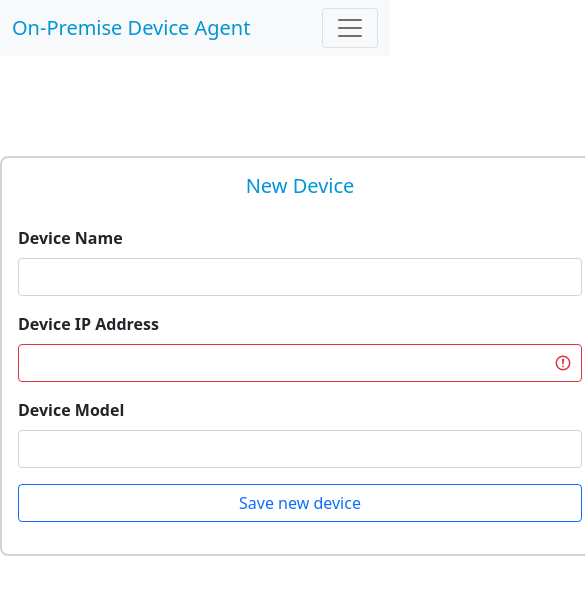
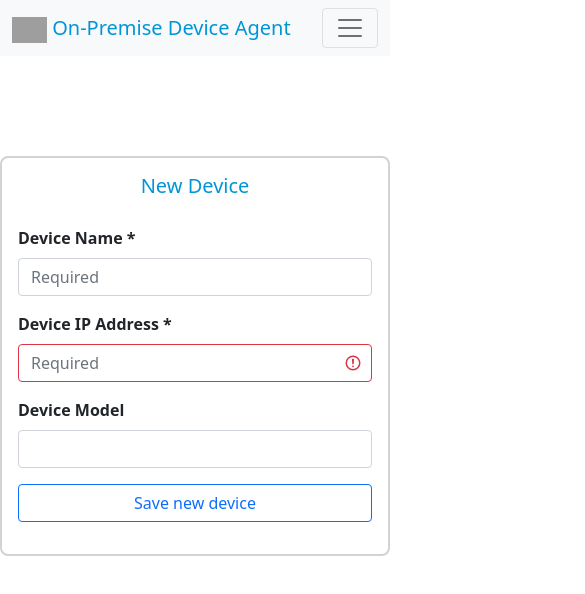
Before and after one commit to sergioandresestrada/OnPremiseDeviceAgent, a React (Create React App) app in the folder cloud-infra/frontend/: page /devices/new in a window 390 px wide. Shown: the top 594 px of the page, 585 px wide, since content can reach past the window. Built offline with nearby package versions, Linux system fonts and the light colour scheme; grey boxes are pictures that could not be loaded.

Commit message:
Improved UI: required fields, images and use of responsive tags

```diff
--- a/cloud-infra/frontend/public/index.html
+++ b/cloud-infra/frontend/public/index.html
@@ -2,7 +2,7 @@
 <html lang="en">
   <head>
     <meta charset="utf-8" />
-    <link rel="icon" href="%PUBLIC_URL%/favicon.ico" />
+    <link rel="icon" href="%PUBLIC_URL%/hp_logo.ico" />
     <meta name="viewport" content="width=device-width, initial-scale=1" />
     <meta name="theme-color" content="#000000" />
     <meta
--- a/cloud-infra/frontend/src/App.css
+++ b/cloud-infra/frontend/src/App.css
@@ -7,7 +7,6 @@
     margin-top: 100px;
     padding: 1em;
     text-align: justify;
-    width: 600px;
 }
 
 label {
@@ -23,7 +22,6 @@ label {
     margin-top: 100px;
     padding: 1em;
     text-align: left;
-    width: 800px;
     word-wrap: break-word;
 }
 
--- a/cloud-infra/frontend/src/Components/DeviceForm.tsx
+++ b/cloud-infra/frontend/src/Components/DeviceForm.tsx
@@ -1,7 +1,7 @@
 
 import React, { FormEvent } from "react";
 import { Link } from "react-router-dom";
-import { Button, Form as FormRS, FormGroup, Input, Label, Modal, ModalBody, ModalFooter, ModalHeader, Spinner } from 'reactstrap';
+import { Button, Col, Container, Form as FormRS, FormGroup, Input, Label, Modal, ModalBody, ModalFooter, ModalHeader, Row, Spinner } from 'reactstrap';
 import { Device } from "../utils/types";
 import { URL, validateIP } from "../utils/utils";
 
@@ -263,17 +263,19 @@ class DeviceForm extends React.Component<PDeviceForm,IDeviceForm> {
         }
 
         return (
-            <div className='Form'>
+            <Container>
+                <Row>
+                    <Col className="Form" style={{maxWidth:"600px"}}>
                         <h5 style={{textAlign: 'center', color:'#0096D6', paddingBottom:'1em'}}>{(this.props.isNewDevice ? 'New' : 'Update') + " Device" }</h5>
 
                         <FormRS onSubmit={this.props.isNewDevice? this.handleSubmitNew : this.handleSubmitUpdate}>
                             <FormGroup>
-                        <Label for='deviceName'>Device Name</Label>
-                        <Input onChange={this.handleChangeName} type="text" id="deviceName" value={this.state.deviceName} required/>
+                                <Label for='deviceName'>Device Name *</Label>
+                                <Input onChange={this.handleChangeName} type="text" id="deviceName" value={this.state.deviceName} required placeholder="Required"/>
                             </FormGroup>
                             <FormGroup>
-                        <Label for="deviceIP">Device IP Address</Label>
-                        <Input id="deviceIP" value={this.state.deviceIP} onChange={this.handleChangeIP} required
+                                <Label for="deviceIP">Device IP Address *</Label>
+                                <Input id="deviceIP" value={this.state.deviceIP} onChange={this.handleChangeIP} required placeholder="Required"
                                         type="text" valid={validateIP(this.state.deviceIP)} invalid={!validateIP(this.state.deviceIP)}/>
                             </FormGroup>
                             <FormGroup>
@@ -311,7 +313,9 @@ class DeviceForm extends React.Component<PDeviceForm,IDeviceForm> {
                             </ModalFooter>
                         </Modal>
                         }
-            </div>
+                    </Col>
+                </Row>
+            </Container>
         )
     }
 
--- a/cloud-infra/frontend/src/Components/Form.tsx
+++ b/cloud-infra/frontend/src/Components/Form.tsx
@@ -3,7 +3,7 @@ import React from 'react';
 import Heartbeat from './Heartbeat';
 import Job from './Job';
 import Upload from './Upload';
-import { Alert, Form as FormRS, FormGroup, Input, Label, Modal, ModalBody, ModalHeader, Spinner} from 'reactstrap';
+import { Alert, Col, Container, Form as FormRS, FormGroup, Input, Label, Modal, ModalBody, ModalHeader, Row, Spinner} from 'reactstrap';
 import '../App.css';
 import { DevicePublic } from '../utils/types';
 import { URL } from '../utils/utils';
@@ -94,7 +94,9 @@ class Form extends React.Component<{}, IJob>{
         }
 
         return(
-            <div className='Form'>
+            <Container>
+                <Row>
+                    <Col className='Form' style={{maxWidth:"600px"}}>
                     <FormRS>
                         <FormGroup>
                             <Label for='jobType'>Select the type of message to send</Label>
@@ -123,7 +125,9 @@ class Form extends React.Component<{}, IJob>{
                             }
                         </div>
                     }
-            </div>
+                    </Col>
+                </Row>
+            </Container>
         )
     }
 }
--- a/cloud-infra/frontend/src/Components/Header.tsx
+++ b/cloud-infra/frontend/src/Components/Header.tsx
@@ -29,7 +29,11 @@ class Header extends React.Component<{}, IHeader>{
                     full
                     light
                 >
-                    <NavbarBrand style={{ color: "#0096D6", marginRight: "2em"}}>On-Premise Device Agent</NavbarBrand>
+                    <NavbarBrand>
+                        <img src="/hp_logo.ico" alt='HP logo' width={35}/>
+                        {" "}
+                        <Link to={'/'} style={{textDecoration:"none", color: "#0096D6"}}>On-Premise Device Agent</Link>
+                    </NavbarBrand>
                     <NavbarToggler onClick={this.toggle}/>
                     <Collapse isOpen={this.state.isOpen} navbar>
                         <Nav navbar>
--- a/cloud-infra/frontend/src/Components/Heartbeat.tsx
+++ b/cloud-infra/frontend/src/Components/Heartbeat.tsx
@@ -115,8 +115,8 @@ class Heartbeat extends React.Component<PHeartbeat, IHeartbeat>{
             <div>
                 <FormRS onSubmit={this.handleSubmit}>
                     <FormGroup>
-                        <Label for='heartbeatMessage'>Message to send</Label>
-                        <Input onChange={this.handleChangeMessage} type="text" id="heartbeatMessage" value={this.state.message} required/>
+                        <Label for='heartbeatMessage'>Message to send *</Label>
+                        <Input onChange={this.handleChangeMessage} type="text" id="heartbeatMessage" value={this.state.message} required placeholder="Required"/>
                     </FormGroup>
                     <FormGroup>
                         <Label for='device'>Select the device</Label>
--- a/cloud-infra/frontend/src/Components/RequestedDeviceInfo.tsx
+++ b/cloud-infra/frontend/src/Components/RequestedDeviceInfo.tsx
@@ -1,6 +1,6 @@
 import React from "react";
 import { Link } from "react-router-dom";
-import { Alert, Button, Modal, ModalBody, ModalFooter, ModalHeader, Spinner } from "reactstrap";
+import { Alert, Button, Col, Container, Modal, ModalBody, ModalFooter, ModalHeader, Row, Spinner } from "reactstrap";
 import { URL, beautifyFileName } from "../utils/utils"
 import '../App.css';
 import ShowIdentification from "./DeviceIdentificationRender";
@@ -93,7 +93,9 @@ class RequestedDeviceInfo extends React.Component<{},IRequestedDeviceInfo>{
 
         if(this.state.information.hasOwnProperty("Jobs")){
             return(
-                <div className="DeviceInfoShow">
+                <Container>
+                    <Row>
+                        <Col className='DeviceInfoShow' style={{maxWidth:"800px"}}>
                             <Alert color="primary">
                                 {fileName !== null ? "Loaded information: Jobs from device " + beautifyFileName(fileName) : ""}
                             </Alert>
@@ -101,14 +103,18 @@ class RequestedDeviceInfo extends React.Component<{},IRequestedDeviceInfo>{
                             <Button style={{ marginTop: '2rem', backgroundColor:"#0096D6"}}>
                                 <Link to="/deviceInfoList" style={{color:"white", textDecoration: "none" }}>Go back to available information List</Link>
                             </Button>
-                </div>
+                        </Col>
+                    </Row>
+                </Container>
             )
         }
 
         if(this.state.information.hasOwnProperty("Identification")){
 
             return(
-                <div className="DeviceInfoShow">
+                <Container>
+                    <Row>
+                        <Col className='DeviceInfoShow' style={{maxWidth:"800px"}}>
                             <Alert color="primary">
                                 {fileName !== null ? "Loaded information: Identification from device " + beautifyFileName(fileName) : ""}
                             </Alert>
@@ -116,7 +122,9 @@ class RequestedDeviceInfo extends React.Component<{},IRequestedDeviceInfo>{
                             <Button style={{ marginTop: '2rem', backgroundColor:"#0096D6"}}>
                                 <Link to="/deviceInfoList" style={{color:"white", textDecoration: "none" }}>Go back to available information List</Link>
                             </Button>
-                </div>
+                        </Col>
+                    </Row>
+                </Container>
             )
         }
     }
```
Also changed, not shown: 1 other file (tests, documents, lock files or other folders). Lines whose indentation alone changed are shown as unchanged.
